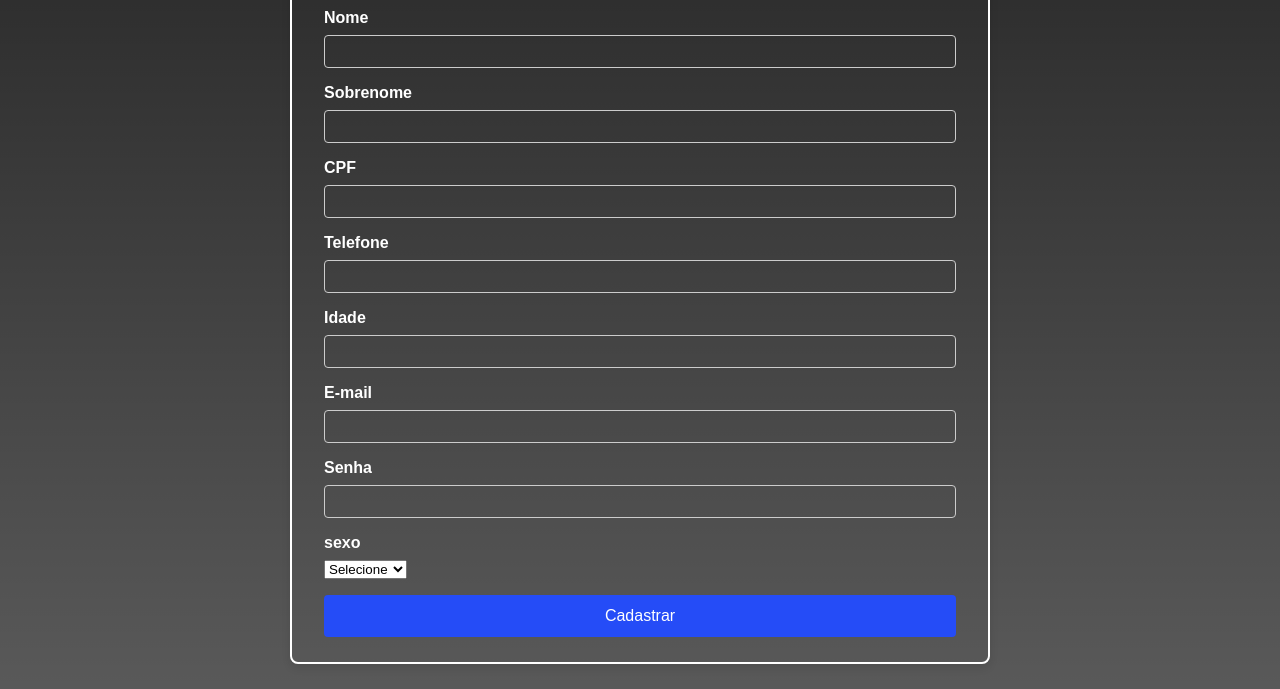
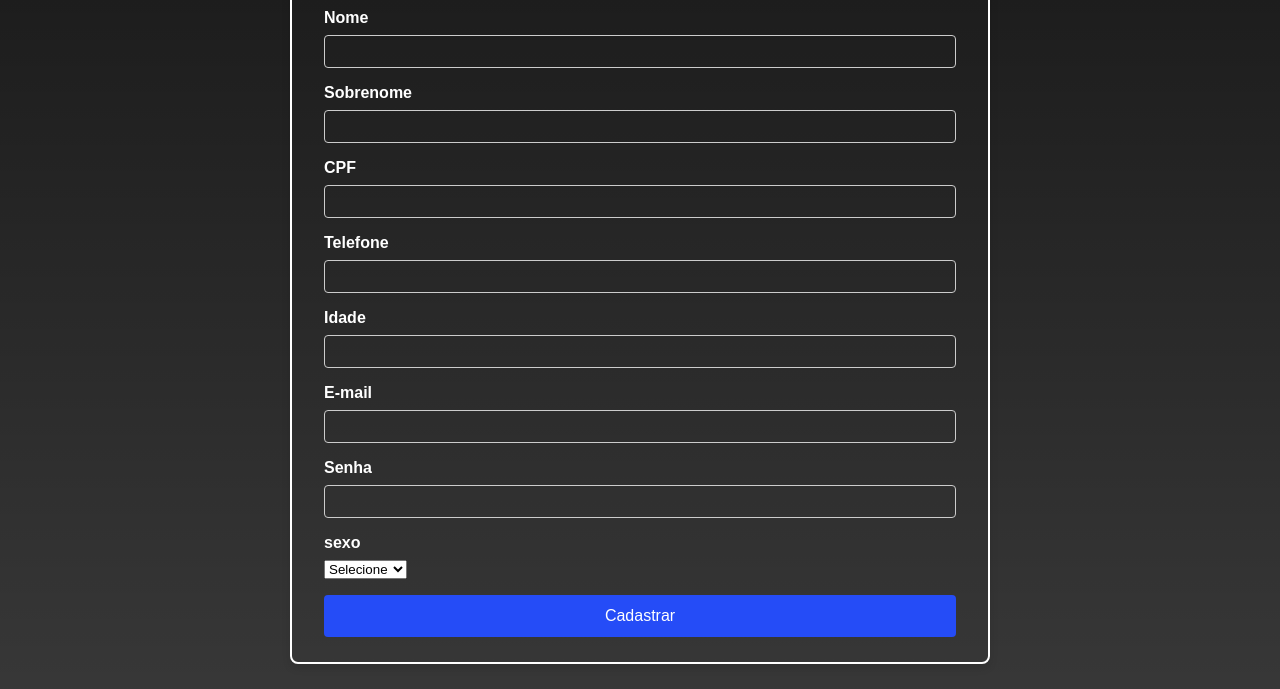
Before and after one commit to LucasESGomes/formularioJson, a plain HTML site: page index.html in a window 1280 px wide. Shown: the part 111-800 px from the top of the page. Drawn offline with Linux system fonts and the light colour scheme; the site is published under a folder, as on GitHub Pages, so addresses that start at the root find nothing.

Commit message:
Update style.css

```diff
--- a/style.css
+++ b/style.css
@@ -12,7 +12,7 @@ body {
     height: 100vh;
     outline: none;
     overflow: hidden;
-    background-image: url(/inside-out-2-5422x2160-17820.jpg);
+    background-image: url(img/inside-out-2-5422x2160-17820.jpg);
     background-size: cover;
     background-position: center;
 }
```
